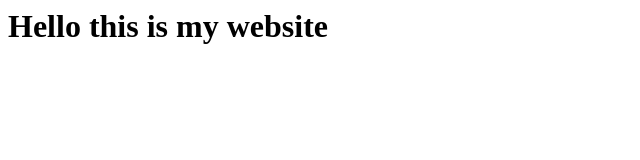
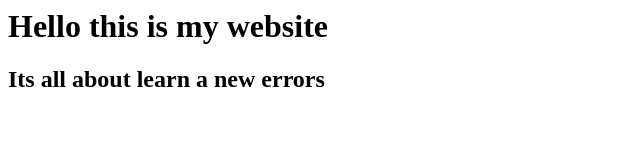
Before and after one commit to Ujwalss/my-repo, a plain HTML site: page index.html in a window 1280 px wide. Shown: the whole page, without its empty margins (0-640 px from the left). Drawn offline with Linux system fonts and the light colour scheme.

Commit message:
A new  message

```diff
--- a/index.html
+++ b/index.html
@@ -1 +1,2 @@
 <h1>Hello this is my website</h1>
+<h2>Its all about learn a new errors </h2>
```
